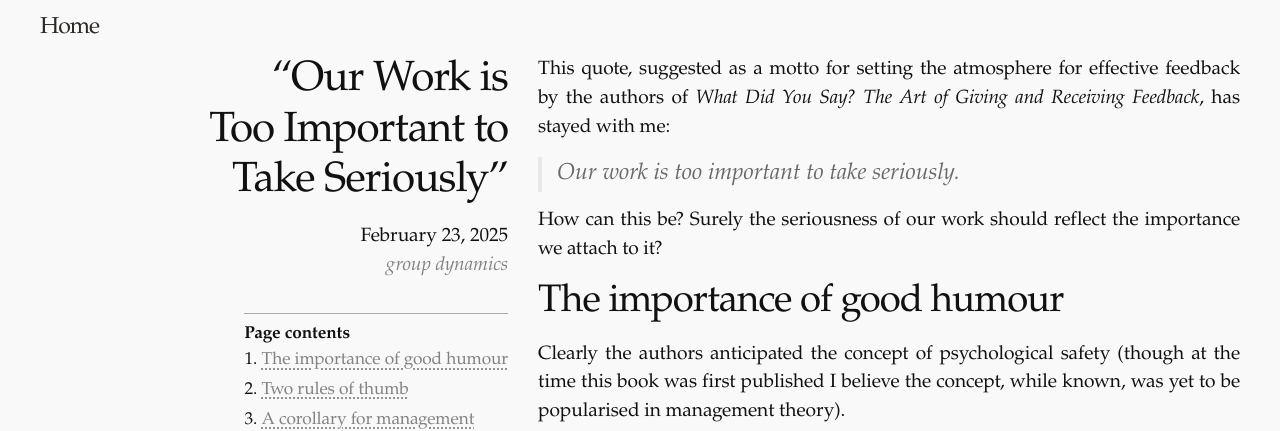
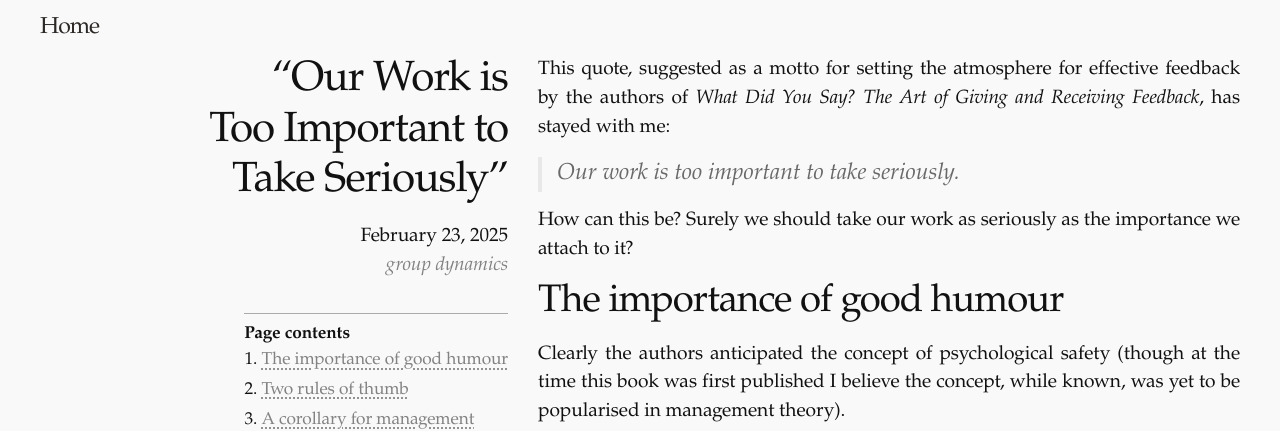
Before and after one commit to jbrunton/jbrunton.com, a Jekyll site: the page built from _posts/2025-02-23-our-work-is-too-important-to-take-seriously.md, in a window 1280 px wide. Shown: the top 431 px of the page. Built offline with Jekyll 4.4.1, drawn with Linux system fonts in a browser that asks for light colours; some web fonts are replaced.

Commit message:
Update 2025-02-23-our-work-is-too-important-to-take-seriously.md

```diff
--- a/_posts/2025-02-23-our-work-is-too-important-to-take-seriously.md
+++ b/_posts/2025-02-23-our-work-is-too-important-to-take-seriously.md
@@ -11,7 +11,7 @@ This quote, suggested as a motto for setting the atmosphere for effective feedba
 
 > Our work is too important to take seriously.
 
-How can this be? Surely the seriousness of our work should reflect the importance we attach to it?
+How can this be? Surely we should take our work as seriously as the importance we attach to it?
 
 <!--end-excerpt-->
 
```
